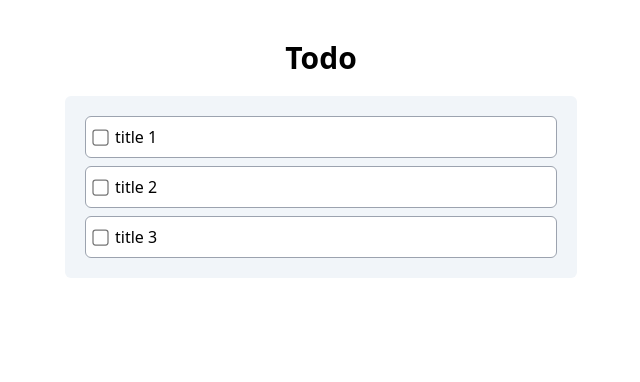
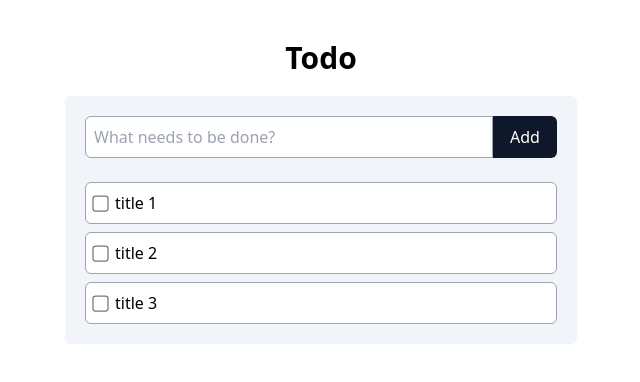
Before and after one commit to KaiIemsawat/typescript-practice, a React (Vite) app in the folder ts-react-tailwind/todo-refresh/: page / in a window 1280 px wide. Shown: the top 382 px of the page, without its empty margins (319-959 px from the left). Built offline with nearby package versions, Linux system fonts and the light colour scheme.

Commit message:
add todo function

```diff
--- a/ts-react-tailwind/todo-refresh/src/App.tsx
+++ b/ts-react-tailwind/todo-refresh/src/App.tsx
@@ -1,6 +1,7 @@
 import { useState } from "react";
 import TodoItem from "./components/TodoItem";
 import { dummyData } from "./data/todos";
+import { AddTodoForm } from "./components/AddTodoForm";
 
 function App() {
     const [todos, setTodos] = useState(dummyData);
@@ -13,10 +14,22 @@
         );
     };
 
+    const addTodo = (title: string) => {
+        setTodos((prevTodos) => [
+            {
+                id: prevTodos.length + 1,
+                title,
+                completed: false,
+            },
+            ...prevTodos,
+        ]);
+    };
+
     return (
         <main className="py-10 h-screen space-y-5">
             <h1 className="font-bold text-center text-3xl">Todo</h1>
-            <div className="max-w-lg mx-auto bg-slate-100 rounded-md p-5">
+            <div className="max-w-lg mx-auto bg-slate-100 rounded-md p-5 space-y-6">
+                <AddTodoForm onSubmit={addTodo} />
                 <div className="space-y-2">
                     {todos.map((todo) => (
                         <TodoItem
--- /dev/null
+++ b/ts-react-tailwind/todo-refresh/src/components/AddTodoForm.tsx
@@ -0,0 +1,36 @@
+import { useState } from "react";
+
+interface AddTodoFormProps {
+    onSubmit: (title: string) => void;
+}
+
+export const AddTodoForm = ({ onSubmit }: AddTodoFormProps) => {
+    const [input, setInput] = useState("");
+
+    const handleSubmit = (e: React.FormEvent<HTMLFormElement>) => {
+        e.preventDefault();
+
+        if (!input.trim()) return;
+
+        onSubmit(input);
+        setInput("");
+    };
+
+    return (
+        <form className="flex" onSubmit={handleSubmit}>
+            <input
+                value={input}
+                onChange={(e) => setInput(e.target.value)}
+                type="text"
+                placeholder="What needs to be done?"
+                className="rounded-s-md grow border border-gray-400 p-2"
+            />
+            <button
+                type="submit"
+                className="w-16 rounded-e-md bg-slate-900 text-white hover:bg-slate-800"
+            >
+                Add
+            </button>
+        </form>
+    );
+};
```
